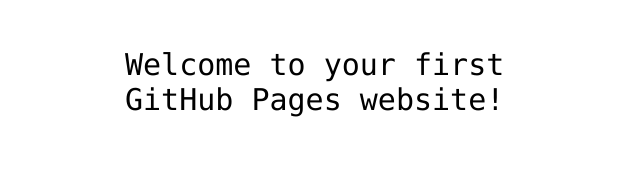
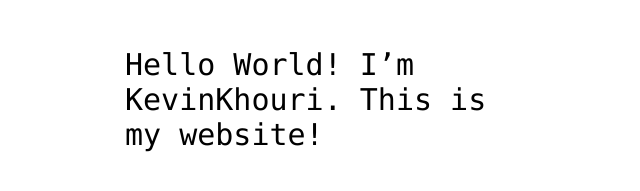
Before and after one commit to KevinKhouri/KevinKhouri.github.io, a plain HTML site: page index.html in a window 1280 px wide. Shown: the part 341-532 px from the top of the page, without its empty margins (315-955 px from the left). Drawn offline with Linux system fonts and the light colour scheme.

Commit message:
Include Welcome message

```diff
--- a/index.html
+++ b/index.html
@@ -12,7 +12,7 @@
 <img src="https://octodex.github.com/images/daftpunktocat-thomas.gif" id="octocat" alt="octocat-gif" />
 
 <!-- Change this code here by copy and pasting your template on line 15 -->
-<p>Welcome to your first GitHub Pages website!</p>
+<p>Hello World! I’m KevinKhouri. This is my website!</p>
 
 </body>
 </html>
```
